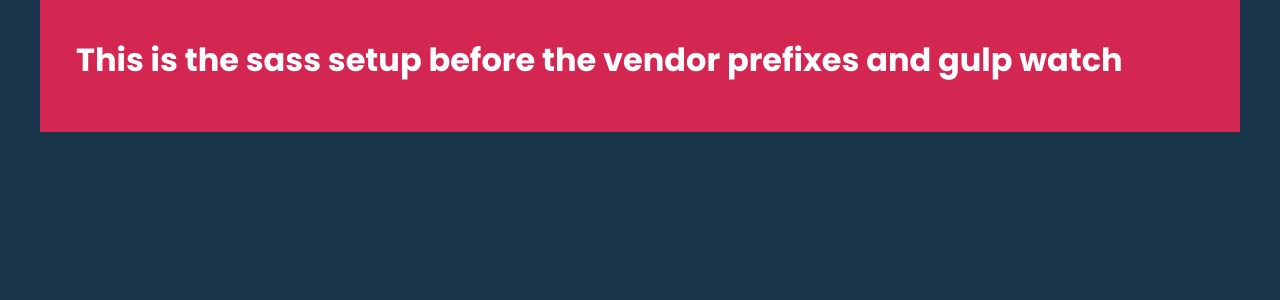
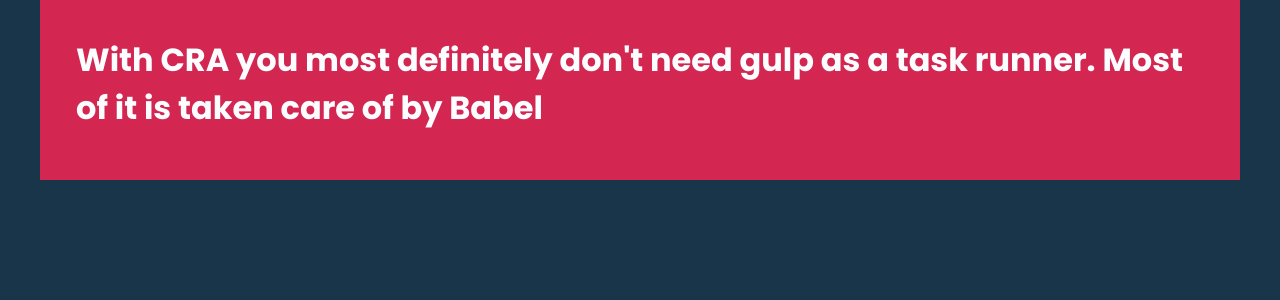
Before and after one commit to haluskua/React-Sass-Workflow, a React (Create React App) app: page / in a window 1280 px wide. Shown: the top 300 px of the page. Built offline with nearby package versions, Linux system fonts and the light colour scheme; the HTML template or start-up script is replaced by a standard one.

Commit message:
added files and remobing gulp package

```diff
--- a/package.json
+++ b/package.json
@@ -14,6 +14,7 @@
   "scripts": {
     "start": "react-scripts start",
     "build": "react-scripts build",
+    "gulp": "gulp",
     "test": "react-scripts test",
     "eject": "react-scripts eject"
   },
@@ -36,10 +37,6 @@
     ]
   },
   "devDependencies": {
-    "gulp": "^4.0.2",
-    "gulp-autoprefixer": "^8.0.0",
-    "gulp-sass": "^5.0.0",
-    "purgecss": "^4.0.3",
     "sass": "^1.39.2"
   }
 }
--- a/src/App.js
+++ b/src/App.js
@@ -2,7 +2,7 @@
 function App() {
   return (
     <div className="container bg-error text-white">
-     <h1>This is the sass setup before the vendor prefixes and gulp watch </h1>
+     <h1>With CRA you most definitely don't need gulp as a task runner. Most of it is taken care of by Babel </h1>
 
     </div>
   );
```
Also changed, not shown: src/scss/_grid.scss (line endings or trailing spaces), 1 other file (tests, documents, lock files or other folders).
